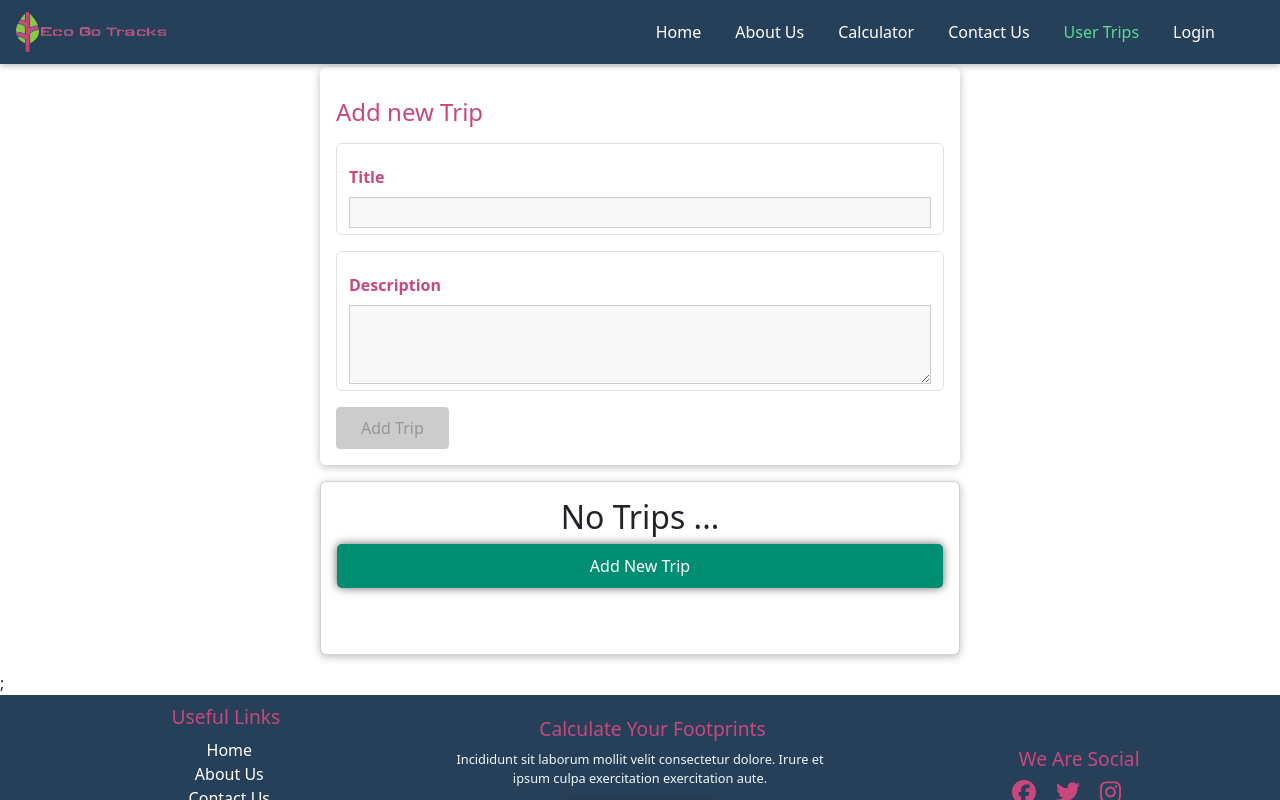
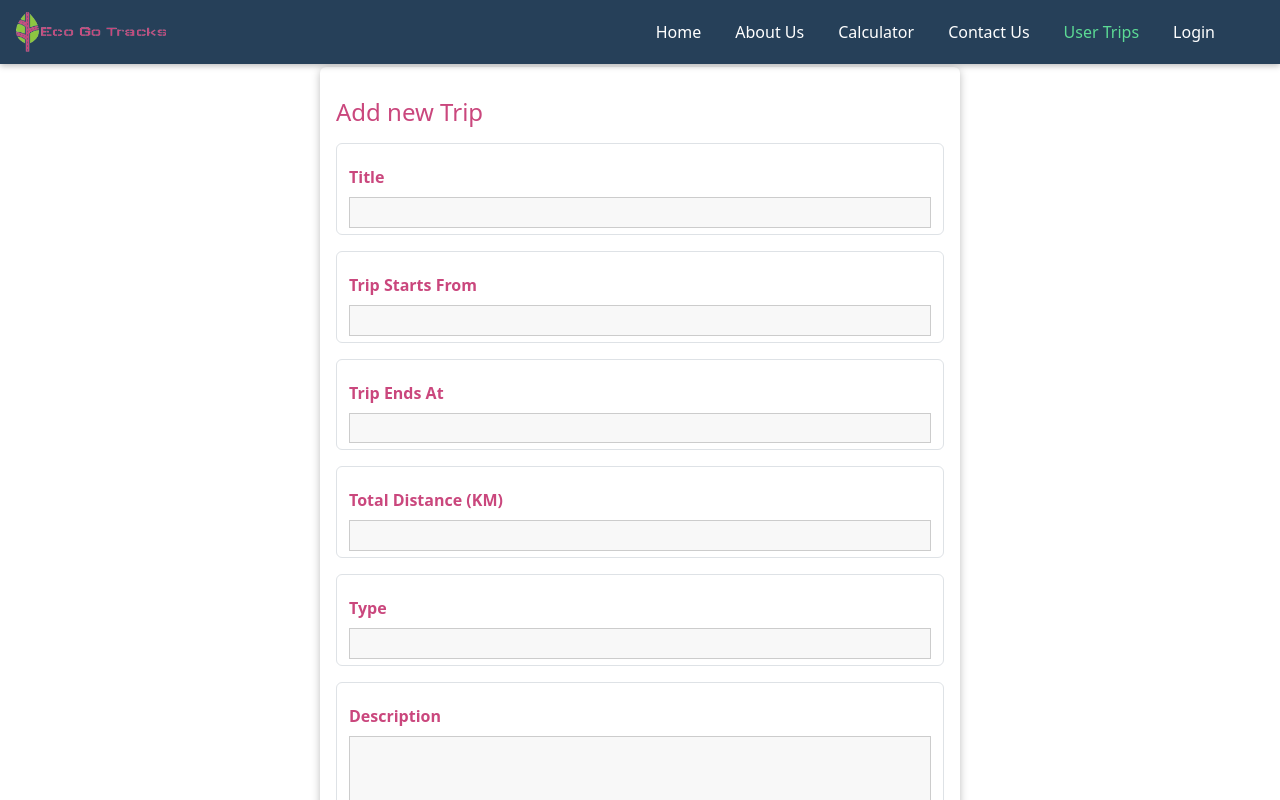
Before and after one commit to UbaidUllah777/EcogoTracks, a React (Create React App) app in the folder eco-go-tracks/: page /userId/trips in a window 1280 px wide. Shown: the top 800 px of the page. Built offline with nearby package versions, Linux system fonts and the light colour scheme.

Commit message:
validations and adding inputs

```diff
--- a/eco-go-tracks/src/trips/components/NewTrip.js
+++ b/eco-go-tracks/src/trips/components/NewTrip.js
@@ -58,9 +58,14 @@ const NewTrip = () => {
     });
   }, []);
 
+  const tripSubmitHandler = (event) => {
+    event.preventDefault();
+    console.log(formState.inputs); //latter i will send it to the backend whoch is my firebase
+  };
+
   return (
     <React.Fragment>
-      <form className="trip-form">
+      <form className="trip-form" onSubmit={tripSubmitHandler}>
         <h2 className="globalHeading3">Add new Trip</h2>
         <Input
           id="title"
@@ -72,11 +77,43 @@ const NewTrip = () => {
           onInput={inputHandler}
         />
         <Input
+          id="tripStartsFrom"
+          element="input"
+          label="Trip Starts From"
+          validators={[VALIDATOR_REQUIRE()]}
+          errorText="Please enter a valid Start Place"
+          onInput={inputHandler}
+        />
+        <Input
+          id="tripEndsAt"
+          element="input"
+          label="Trip Ends At"
+          validators={[VALIDATOR_REQUIRE()]}
+          errorText="Please enter a valid End Place"
+          onInput={inputHandler}
+        />
+        <Input
+          id="totalDistance"
+          element="input"
+          label="Total Distance (KM)"
+          validators={[VALIDATOR_REQUIRE()]}
+          errorText="Please enter a valid value"
+          onInput={inputHandler}
+        />
+        <Input
+          id="type"
+          element="input"
+          label="Type"
+          validators={[VALIDATOR_REQUIRE()]}
+          errorText="Please Select a type"
+          onInput={inputHandler}
+        />
+        <Input
           id="description"
           element="textarea"
           label="Description"
           validators={[VALIDATOR_REQUIRE(), VALIDATOR_MINLENGTH(10)]}
-          errorText="Please Enter atleast 10 characters"
+          errorText="Please enter atleast 10 characters"
           onInput={inputHandler}
         />
         <Button type="submit" disabled={!formState.isValid}>
```
